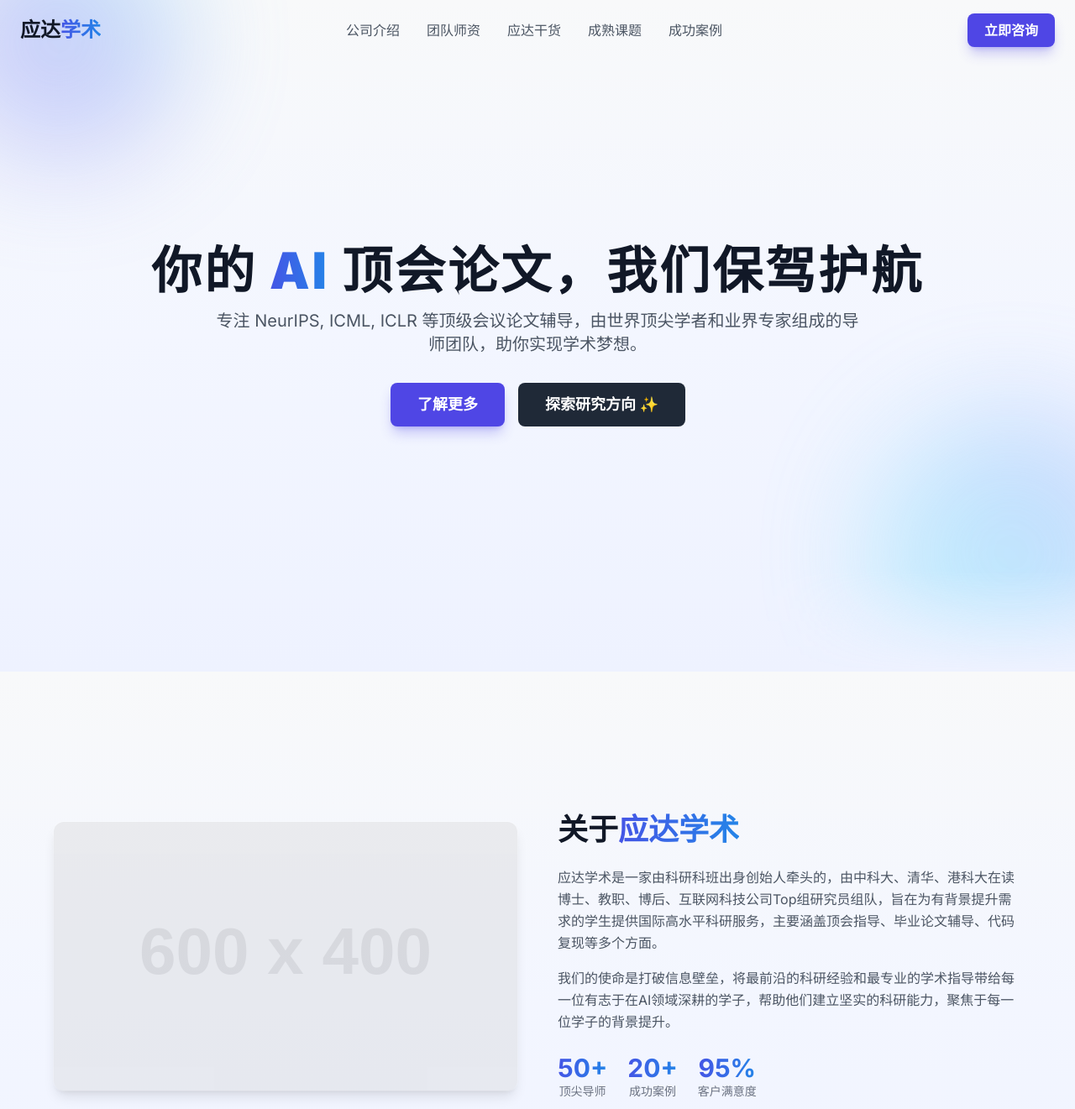
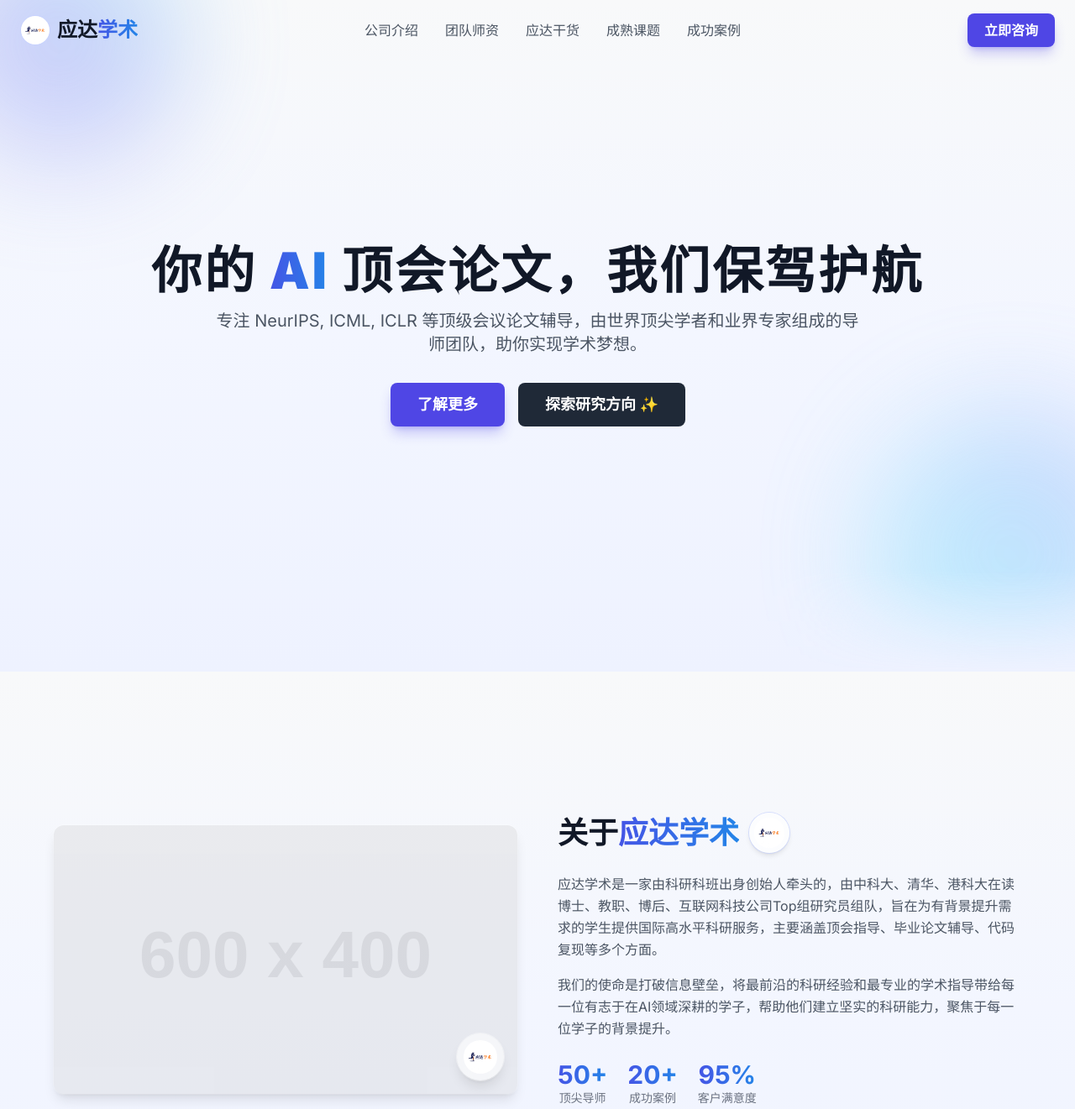
Before and after one commit to QuenithAI/QuenithAI.github.io, a plain HTML site: page index.html in a window 1280 px wide. Shown: the top 1321 px of the page at 84% size. Drawn offline with nearby package versions, Linux system fonts and the light colour scheme; placeholder pictures from the web are drawn by us; some icons are missing.

Commit message:
Update logo

```diff
--- a/index.html
+++ b/index.html
@@ -182,8 +182,9 @@
     <!-- Header -->
     <header class="fixed top-0 left-0 w-full bg-transparent z-50 border-b border-transparent">
         <div class="container mx-auto px-6 py-4 flex justify-between items-center">
-            <a href="#" class="text-2xl font-bold text-gray-900">
-                应达<span class="gradient-text">学术</span>
+            <a href="#" class="flex items-center space-x-2 text-2xl font-bold text-gray-900">
+                <img src="assets/logo_run_cn.png" alt="应达学术 Logo" class="w-9 h-9 rounded-full border border-indigo-200 object-cover">
+                <span>应达<span class="gradient-text">学术</span></span>
             </a>
             <nav class="hidden md:flex items-center space-x-8">
                 <a href="about.html" class="text-gray-600 hover:text-indigo-600 transition-colors duration-300">公司介绍</a>
@@ -256,10 +257,18 @@
                              <div class="absolute inset-0 flex items-center justify-center">
                                 <i data-lucide="brain-circuit" class="w-24 h-24 text-indigo-500 opacity-50"></i>
                              </div>
+                             <div class="absolute bottom-4 right-4 hidden sm:flex items-center justify-center w-14 h-14 rounded-full ring-1 ring-white/40 bg-white/60 backdrop-blur shadow-lg">
+                                 <img src="assets/logo_run_cn.png" alt="应达学术 Logo" class="w-10 h-10 rounded-full object-cover">
+                             </div>
                         </div>
                     </div>
                     <div class="scroll-animate">
-                        <h2 class="text-3xl md:text-4xl font-bold text-gray-900 mb-6">关于<span class="gradient-text">应达学术</span></h2>
+                        <div class="flex items-center gap-3 mb-6">
+                            <h2 class="text-3xl md:text-4xl font-bold text-gray-900">关于<span class="gradient-text">应达学术</span></h2>
+                            <span class="hidden sm:inline-flex items-center justify-center w-10 h-10 md:w-12 md:h-12 rounded-full ring-1 ring-indigo-200/70 bg-white/70 backdrop-blur shadow-md">
+                                <img src="assets/logo_run_cn.png" alt="应达学术 Logo" class="w-8 h-8 md:w-9 md:h-9 rounded-full object-cover">
+                            </span>
+                        </div>
                         <p class="text-gray-600 mb-4 leading-relaxed">
                             应达学术是一家由科研科班出身创始人牵头的，由中科大、清华、港科大在读博士、教职、博后、互联网科技公司Top组研究员组队，旨在为有背景提升需求的学生提供国际高水平科研服务，主要涵盖顶会指导、毕业论文辅导、代码复现等多个方面。
                         </p>
```
Also changed, not shown: about.html (+10 -1 lines), blogs.html (+4 -3 lines), contact.html (+4 -1 lines), research.html (+3 -2 lines), team.html (+3 -2 lines).
